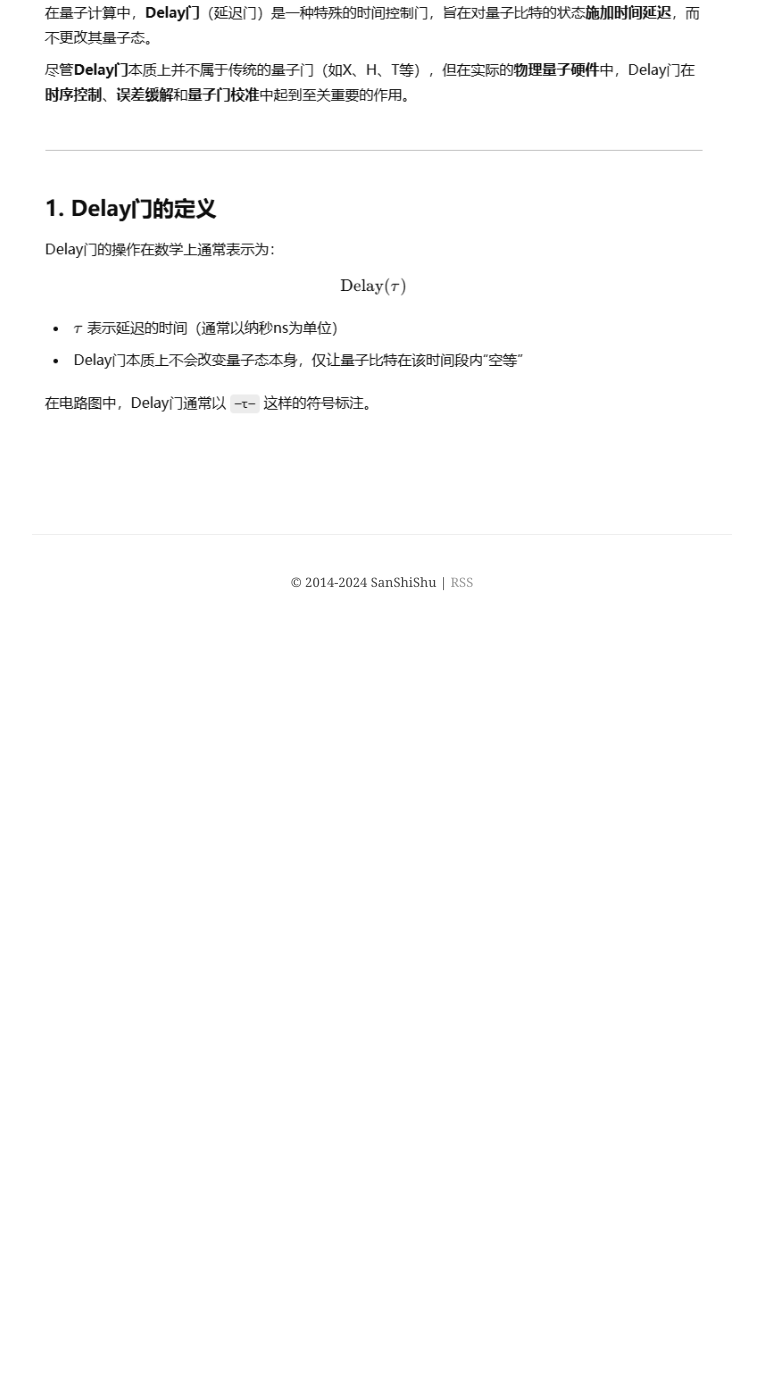
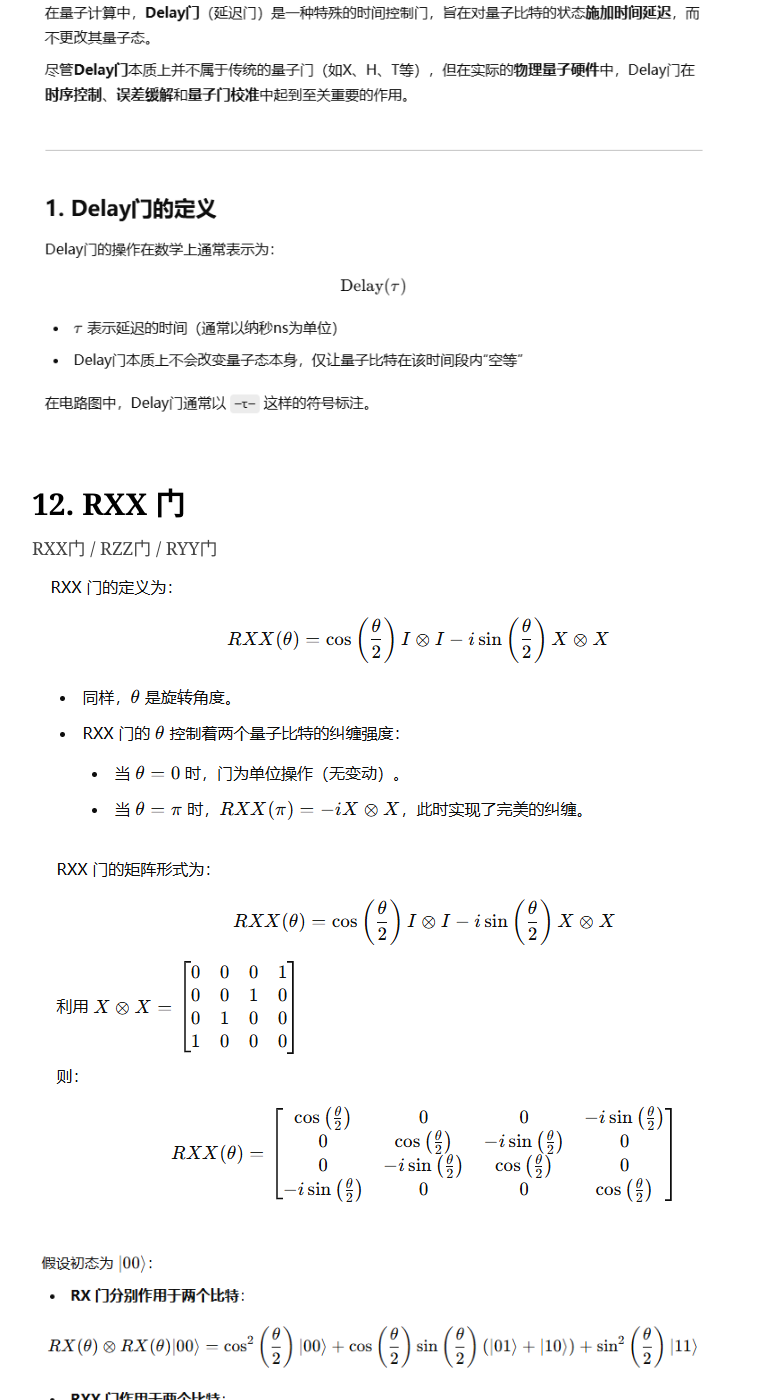
Before and after one commit to BerryBC/berrybc.github.io, a Jekyll site: the page built from _posts/Learn/Quantum_Computing/2025-03-12-Quantum_Computing-03-Quantum_Gates.md, in a window 1280 px wide and 1400 px high, scrolled down 10695 px. Shown: the whole window, without its empty margins (258-1021 px from the left). Built offline with Jekyll 4.4.1, drawn with Linux system fonts in a browser that asks for light colours; before the commit the page ends 11325 px from its top, so only the background shows below that; some of the changed text lies outside the part shown.

Commit message:
更新一下 RXX 门

```diff
--- a/_posts/Learn/Quantum_Computing/2025-03-12-Quantum_Computing-03-Quantum_Gates.md
+++ b/_posts/Learn/Quantum_Computing/2025-03-12-Quantum_Computing-03-Quantum_Gates.md
@@ -107,3 +107,25 @@
 ## 11. 延迟门 （Delay门）
 
 ![alt text](/photo/InPost/Learn/Quantum_computing/3/17.png)
+
+## 12. RXX 门
+
+RXX门 / RZZ门 / RYY门
+
+![alt text](/photo/InPost/Learn/Quantum_computing/3/22.png)
+
+![alt text](/photo/InPost/Learn/Quantum_computing/3/23.png)
+
+![alt text](/photo/InPost/Learn/Quantum_computing/3/24.png)
+
+可以通过单量子门, 以及 CNOT 门来模拟 RXX门
+
+![alt text](/photo/InPost/Learn/Quantum_computing/3/25.png)
+
+## 13. U 门
+
+![alt text](/photo/InPost/Learn/Quantum_computing/3/26.png)
+
+就是说这个门才是所有门的数学基础
+
+![alt text](/photo/InPost/Learn/Quantum_computing/3/27.png)
```
Also changed, not shown: _posts/Learn/Quantum_Computing/2025-03-10-Quantum_Computing-01-Overall.md (+4 -0 lines), photo/InPost/Learn/Quantum_computing/3/22.png (added), photo/InPost/Learn/Quantum_computing/3/23.png (added), photo/InPost/Learn/Quantum_computing/3/24.png (added), photo/InPost/Learn/Quantum_computing/3/25.png (added), photo/InPost/Learn/Quantum_computing/3/26.png (added), photo/InPost/Learn/Quantum_computing/3/27.png (added).
